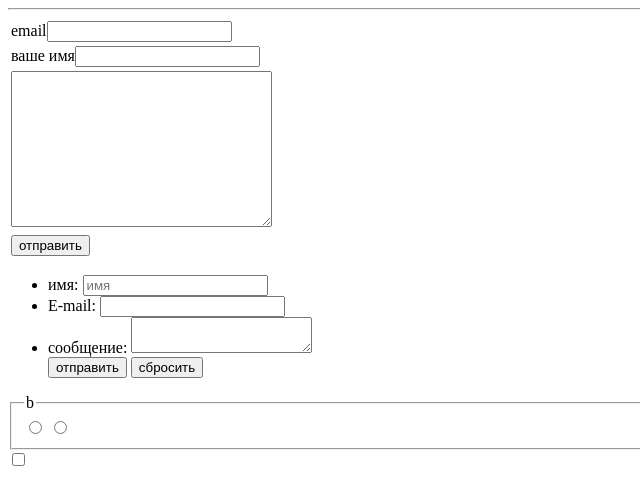
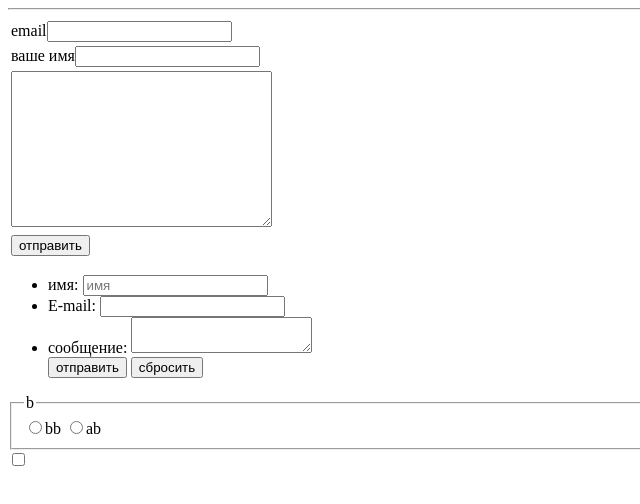
Before and after one commit to kimbul3/CV, a plain HTML site: page contacts.html in a window 1280 px wide. Shown: the full height of the page, 0-640 px from the left. Drawn offline with Linux system fonts and the light colour scheme.

Commit message:
Add files via upload

```diff
--- a/contacts.html
+++ b/contacts.html
@@ -40,8 +40,8 @@
       </ul>
     </form>
 <form action=""><fieldset> <legend>b</legend>
-  <input type="radio" name="radio" id="radio">
-  <input type="radio" name="radio" id="radio">
+  <input type="radio" name="radio" id="radio1"><label for="radio1">bb</label>
+  <input type="radio" name="radio" id="radio2"><label for="radio2">ab</label>
 </fieldset>
 <input type="checkbox" name="" id="">
 </form>
```
